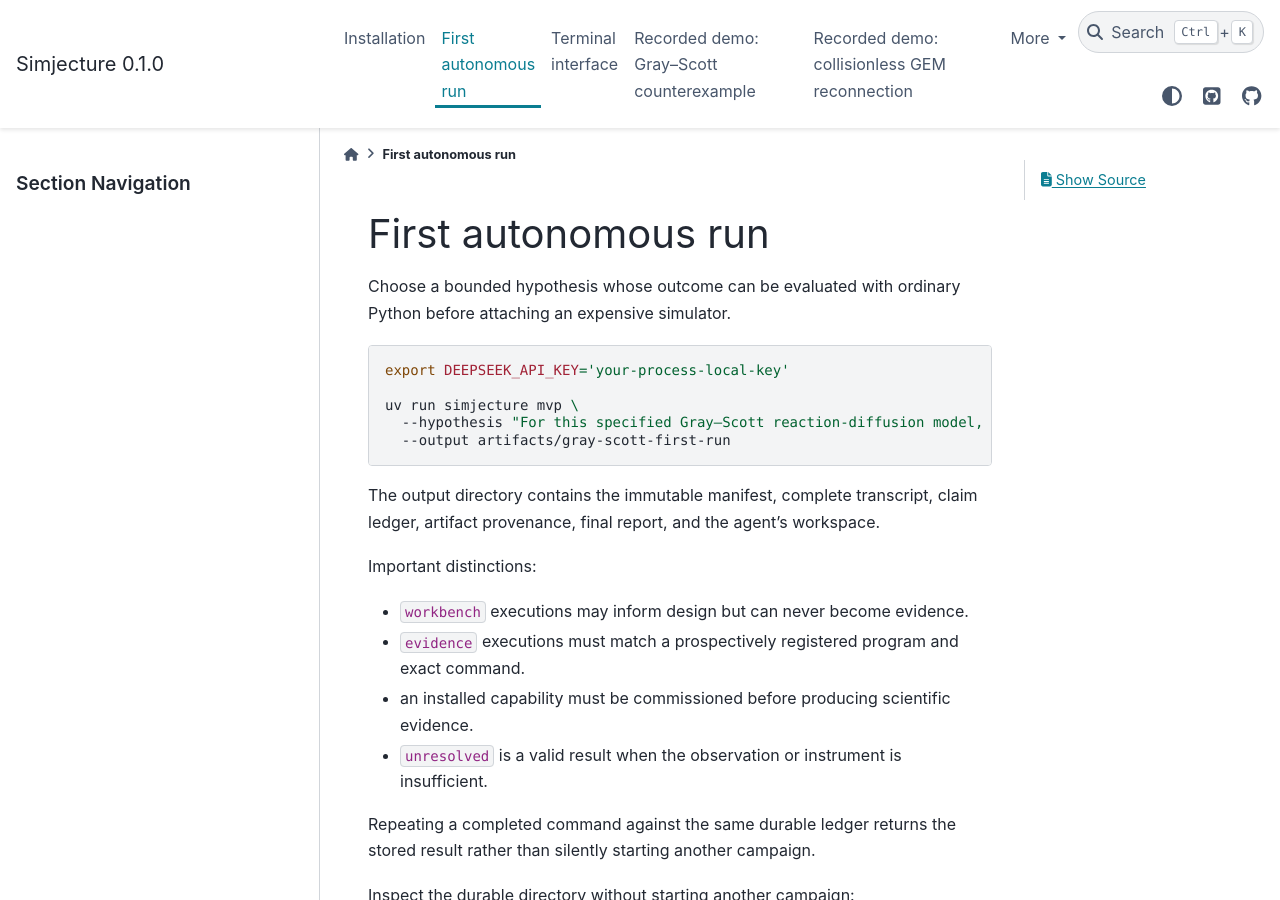
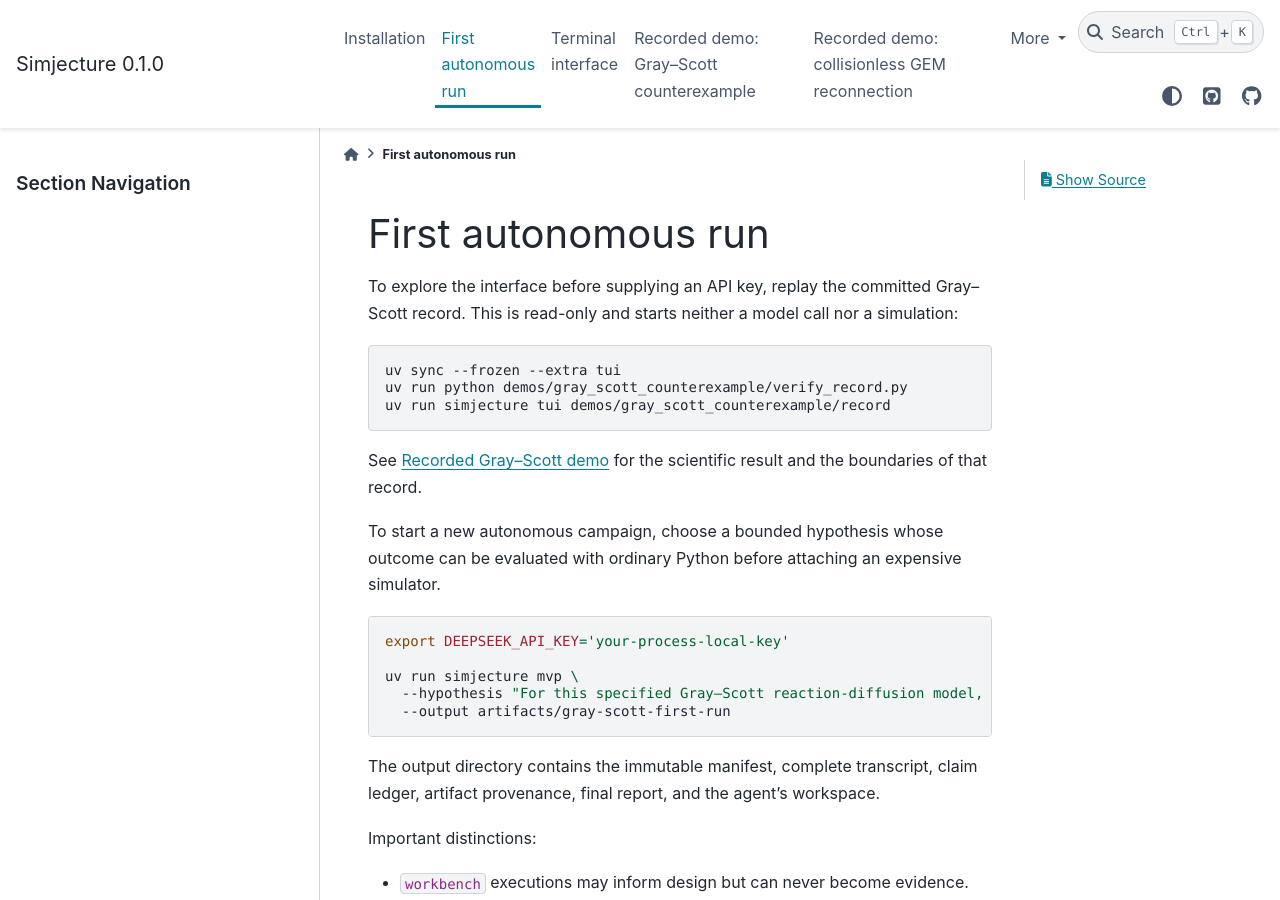
Before and after one commit to tomzhu0225/simjecture, a Sphinx documentation site: the page built from docs/getting-started/first-run.md, in a window 1280 px wide and 900 px high. Built offline with Sphinx 7.4.7 and the PyData theme 0.15.4, drawn with Linux system fonts in a browser that asks for light colours.

````diff
--- a/docs/getting-started/first-run.md
+++ b/docs/getting-started/first-run.md
@@ -1,7 +1,20 @@
 # First autonomous run
 
-Choose a bounded hypothesis whose outcome can be evaluated with ordinary Python
-before attaching an expensive simulator.
+To explore the interface before supplying an API key, replay the committed
+Gray–Scott record. This is read-only and starts neither a model call nor a
+simulation:
+
+```bash
+uv sync --frozen --extra tui
+uv run python demos/gray_scott_counterexample/verify_record.py
+uv run simjecture tui demos/gray_scott_counterexample/record
+```
+
+See [Recorded Gray–Scott demo](../demos/gray-scott.md) for the scientific result
+and the boundaries of that record.
+
+To start a new autonomous campaign, choose a bounded hypothesis whose outcome
+can be evaluated with ordinary Python before attaching an expensive simulator.
 
 ```bash
 export DEEPSEEK_API_KEY='your-process-local-key'
````
Also changed, not shown: CHANGELOG.md (+3 -1 lines), README.md (+26 -0 lines), docs/development/releasing.md (added, +32 -0 lines), docs/index.md (+4 -0 lines), 2 other files.
